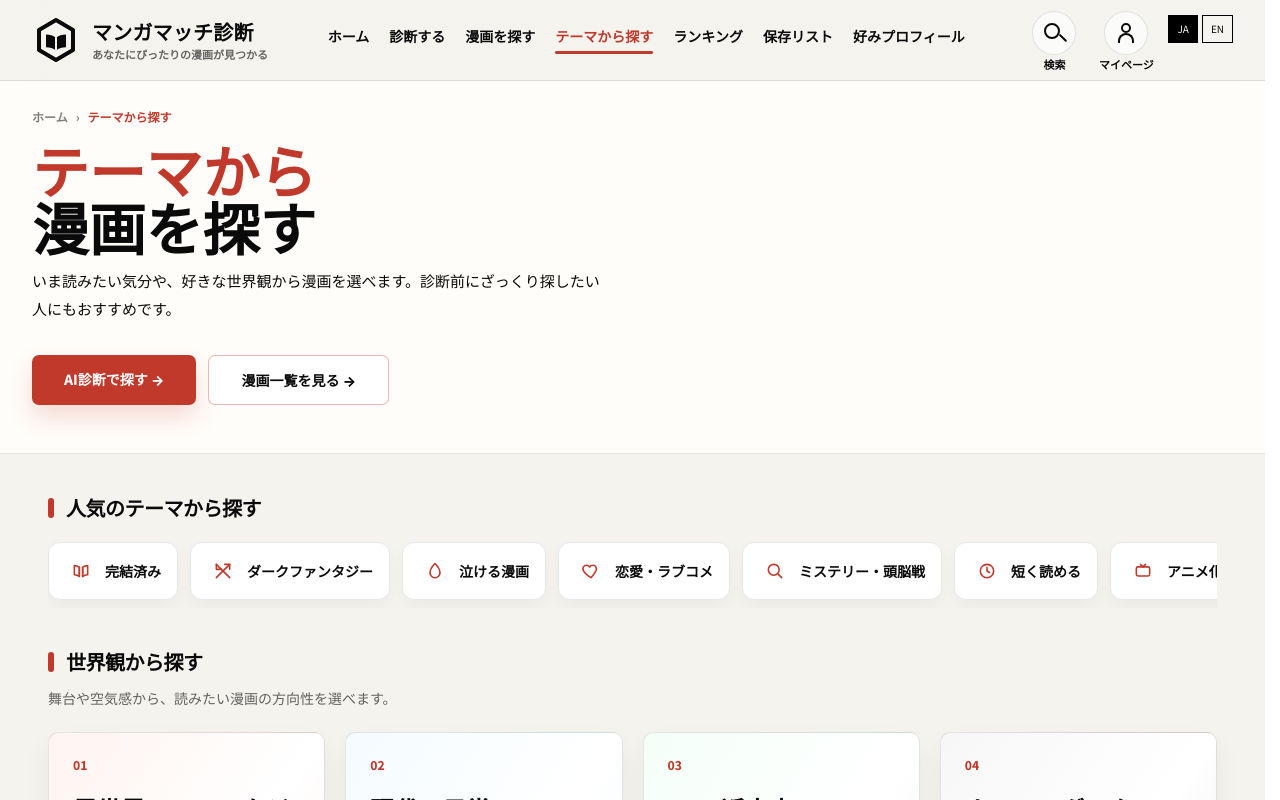
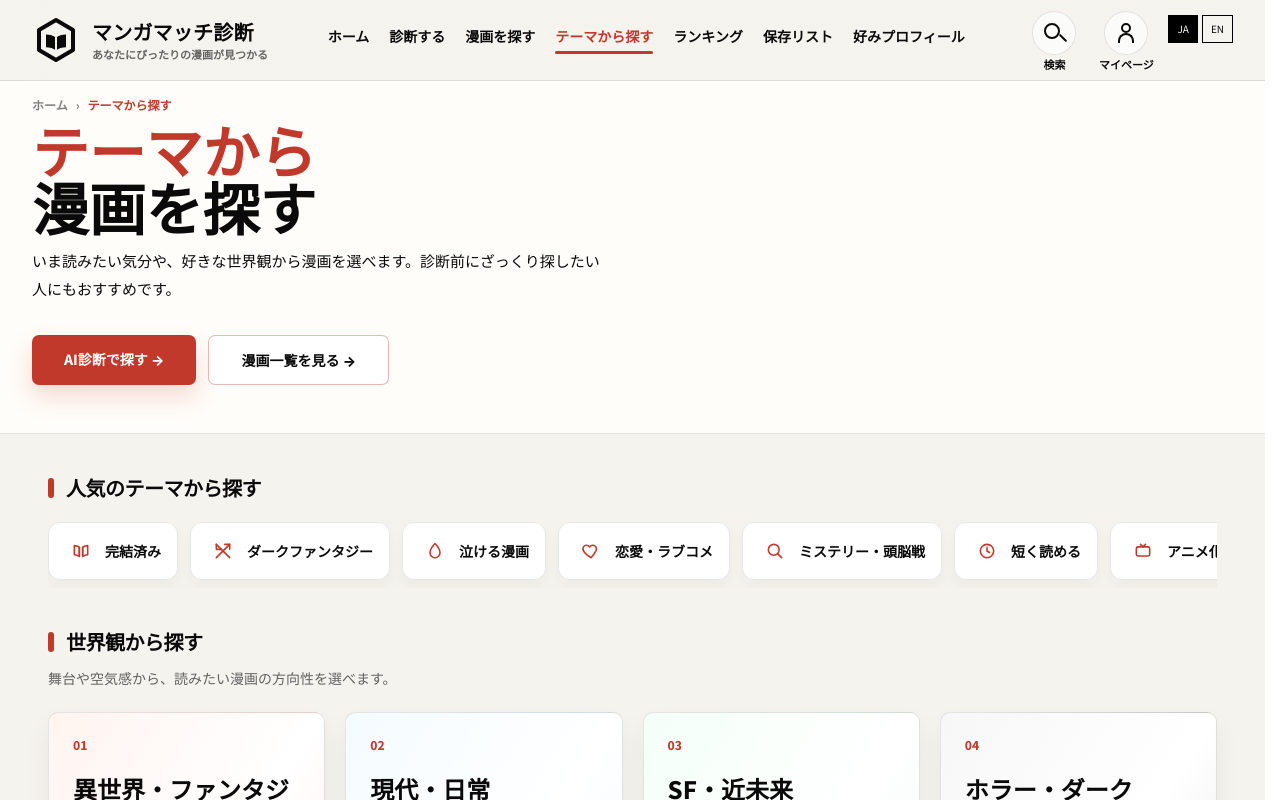
Before and after one commit to mikasaackerman0315/manga-match-shindan, a Next.js app in the folder manga-oracle-gemini/: page /themes in a window 1280 px wide. Shown: the top 800 px of the page. Built offline with nearby package versions, Linux system fonts and the light colour scheme.

Commit message:
Align page headings with home hero

```diff
--- a/manga-oracle-gemini/src/app/globals.css
+++ b/manga-oracle-gemini/src/app/globals.css
@@ -60,3 +60,48 @@ select,
   -webkit-user-select: text;
   user-select: text;
 }
+
+@layer components {
+  .page-heading-frame {
+    width: 100%;
+    max-width: 1920px;
+    margin-left: auto;
+    margin-right: auto;
+    padding-left: 1.5rem;
+    padding-right: 1.5rem;
+    padding-top: 1.75rem;
+  }
+
+  .page-heading-breadcrumb {
+    margin-bottom: 0.5rem;
+    display: flex;
+    align-items: center;
+    gap: 0.5rem;
+    font-size: 0.75rem;
+    line-height: 1rem;
+    font-weight: 700;
+    color: rgb(0 0 0 / 0.5);
+  }
+
+  @media (min-width: 768px) {
+    .page-heading-frame {
+      padding-left: 1.75rem;
+      padding-right: 1.75rem;
+      padding-top: 1rem;
+    }
+  }
+
+  @media (min-width: 1280px) {
+    .page-heading-frame {
+      padding-left: 2rem;
+      padding-right: 2rem;
+    }
+  }
+
+  @media (min-width: 1536px) {
+    .page-heading-frame {
+      padding-left: 2.5rem;
+      padding-right: 2.5rem;
+    }
+  }
+}
--- a/manga-oracle-gemini/src/app/manga/MangaListView.jsx
+++ b/manga-oracle-gemini/src/app/manga/MangaListView.jsx
@@ -396,8 +396,8 @@ export default function MangaListView({
   return (
     <div className="min-h-screen bg-[#f6f2ea] text-[#0a0a0a]" style={{ fontFamily: browseSans }}>
       <SiteHeader active="manga" />
-      <main className="mx-auto max-w-[1920px] px-6 pb-12 pt-7 md:px-7 xl:px-8 2xl:px-10">
-        <div className="mb-4 flex items-center gap-2 text-xs font-bold text-black/50">
+      <main className="page-heading-frame pb-12">
+        <div className="page-heading-breadcrumb">
           <a href="/" className="hover:text-[#c0392b]">ホーム</a>
           <span>›</span>
           <span className="text-[#c0392b]">{activeGenre ? genreLabels[activeGenre] || title : "漫画を探す"}</span>
--- a/manga-oracle-gemini/src/app/page.jsx
+++ b/manga-oracle-gemini/src/app/page.jsx
@@ -872,11 +872,11 @@ function DiagnosisModeScreen({ language, setLanguage, t, onStartMode, onBack })
     >
       <MangaMatchHeader language={language} setLanguage={setLanguage} onStartQuiz={() => {}} active="diagnosis" />
 
-      <main className="relative mx-auto max-w-[1920px] px-6 pb-8 pt-7 md:px-7 xl:px-8 2xl:px-10">
+      <main className="page-heading-frame relative pb-8">
         <div className="pointer-events-none absolute left-0 top-28 h-72 w-72 opacity-80" style={{ backgroundImage: "radial-gradient(circle, rgba(192,57,43,0.16) 1px, transparent 1px)", backgroundSize: "18px 18px" }} />
         <div className="pointer-events-none absolute right-0 top-0 h-80 w-[520px] rotate-[-8deg] opacity-[0.055]" style={{ backgroundImage: "linear-gradient(90deg, #0a0a0a 1px, transparent 1px), linear-gradient(#0a0a0a 1px, transparent 1px)", backgroundSize: "92px 132px" }} />
 
-        <div className="relative z-10 mb-4 flex items-center gap-2 text-xs font-bold text-black/50">
+        <div className="page-heading-breadcrumb relative z-10">
           <button onClick={onBack} className="hover:text-[#c0392b]">{copy.nav[0]}</button>
           <span>›</span>
           <span className="text-[#c0392b]">{copy.nav[1]}</span>
--- a/manga-oracle-gemini/src/app/profile/ProfileClient.jsx
+++ b/manga-oracle-gemini/src/app/profile/ProfileClient.jsx
@@ -410,9 +410,9 @@ export default function ProfileClient() {
         <div className="pointer-events-none absolute left-[5%] top-[220px] h-[420px] w-[420px] rounded-full bg-[radial-gradient(circle,rgba(210,58,50,0.13)_1px,transparent_1px)] [background-size:15px_15px] opacity-45" />
         <div className="pointer-events-none absolute right-[5%] top-[210px] h-[420px] w-[420px] rounded-full bg-[radial-gradient(circle,rgba(210,58,50,0.12)_1px,transparent_1px)] [background-size:15px_15px] opacity-45" />
 
-        <section className="relative mx-auto grid max-w-[1920px] items-center gap-8 px-6 pb-10 pt-7 md:grid-cols-[1fr_420px] md:px-7 md:pb-12 xl:px-8 2xl:px-10">
+        <section className="page-heading-frame relative grid items-start gap-8 pb-10 md:grid-cols-[1fr_420px] md:pb-12">
           <div>
-            <div className="mb-4 flex items-center gap-2 text-xs font-bold text-black/50">
+            <div className="page-heading-breadcrumb">
               <a href="/" className="hover:text-[#d23a32]">ホーム</a>
               <span>›</span>
               <span className="text-[#d23a32]">好みプロフィール</span>
--- a/manga-oracle-gemini/src/app/themes/page.jsx
+++ b/manga-oracle-gemini/src/app/themes/page.jsx
@@ -485,8 +485,8 @@ export default function ThemesPage() {
 
       <main>
         <section className="relative overflow-hidden border-b border-black/10 bg-[#fffdf9]">
-          <div className="mx-auto max-w-[1920px] px-6 pb-10 pt-7 md:px-7 md:pb-12 xl:px-8 2xl:px-10">
-            <div className="mb-4 flex items-center gap-2 text-xs font-bold text-black/50">
+          <div className="page-heading-frame pb-10 md:pb-12">
+            <div className="page-heading-breadcrumb">
               <a href="/" className="hover:text-[#c0392b]">ホーム</a>
               <span>›</span>
               <span className="text-[#c0392b]">テーマから探す</span>
--- a/manga-oracle-gemini/src/app/trending-manga/page.jsx
+++ b/manga-oracle-gemini/src/app/trending-manga/page.jsx
@@ -1584,8 +1584,8 @@ export default function TrendingMangaPage() {
       <JsonLd data={breadcrumbJsonLd} />
       <JsonLd data={faqJsonLd} />
       <SiteHeader active="ranking" />
-      <div className="mx-auto max-w-[1920px] px-6 pb-12 pt-7 md:px-7 xl:px-8 2xl:px-10">
-        <div className="mb-4 flex items-center gap-2 text-xs font-bold text-black/50">
+      <div className="page-heading-frame pb-12">
+        <div className="page-heading-breadcrumb">
           <a href="/" className="hover:text-[#c0392b]">ホーム</a>
           <span>›</span>
           <span className="text-[#c0392b]">ランキング</span>
--- a/manga-oracle-gemini/src/app/watchlist/WatchlistClient.jsx
+++ b/manga-oracle-gemini/src/app/watchlist/WatchlistClient.jsx
@@ -205,8 +205,8 @@ export default function WatchlistClient() {
   return (
     <main className="min-h-screen bg-[#f5f3ee] text-[#0a0a0a]" style={{ fontFamily: browseSans }}>
       <SiteHeader active="watchlist" />
-      <div className="mx-auto max-w-[1920px] px-6 pb-14 pt-7 md:px-7 xl:px-8 2xl:px-10">
-        <div className="mb-4 flex items-center gap-2 text-xs font-bold text-black/50">
+      <div className="page-heading-frame pb-14">
+        <div className="page-heading-breadcrumb">
           <a href="/" className="hover:text-[#c0392b]">ホーム</a>
           <span>›</span>
           <span className="text-[#c0392b]">保存リスト</span>
```
